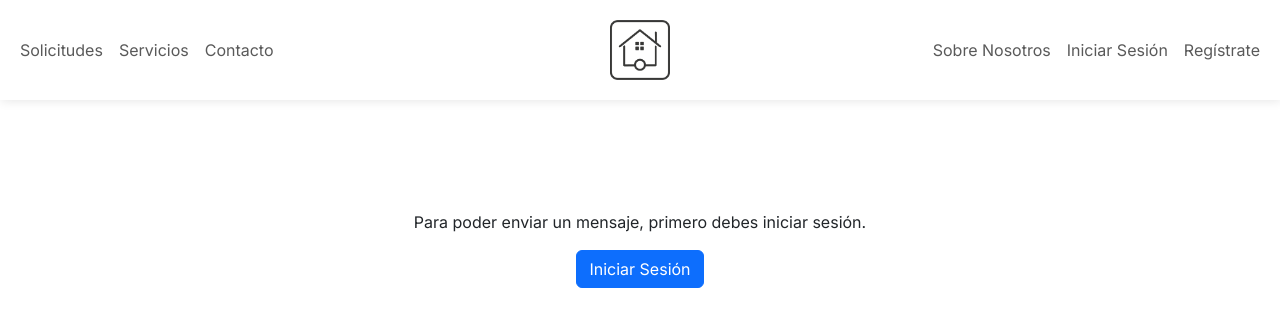
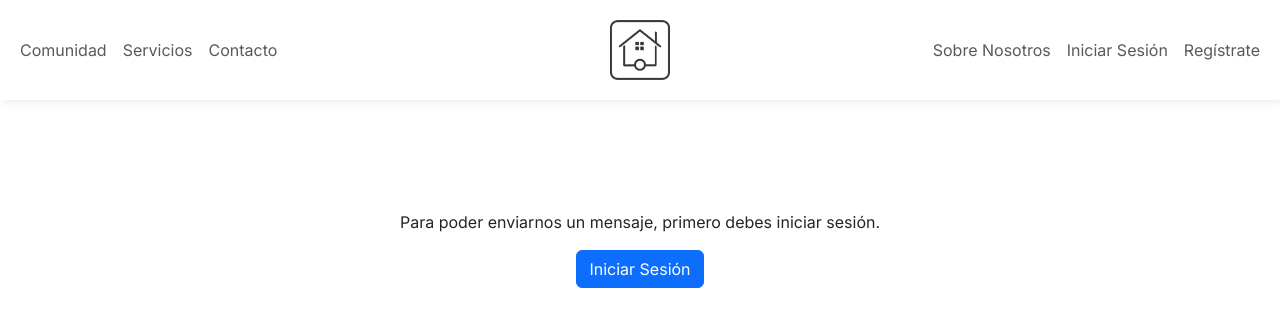
Before and after one commit to Burru10/Vecinapp, a Django app: page /contacto/ in a window 1280 px wide. Shown: the top 321 px of the page. Run offline with Django 5.2, Linux system fonts and the light colour scheme.

Commit message:
mejoras en autenticación y contacto

```diff
--- a/Vecinapp/Autenticacion/views.py
+++ b/Vecinapp/Autenticacion/views.py
@@ -2,9 +2,6 @@ from django.shortcuts import render, redirect
 from django.contrib.auth import login, logout
 from django.contrib import messages
 from .forms import RegistroForm, FormularioLogin
-
-
-from django.contrib.auth.forms import AuthenticationForm
 
 from django.contrib.auth.views import PasswordResetView, PasswordResetDoneView, PasswordResetConfirmView, PasswordResetCompleteView
 from django.urls import reverse_lazy
--- a/Vecinapp/Contacto/templates/contacto/contacto.html
+++ b/Vecinapp/Contacto/templates/contacto/contacto.html
@@ -10,6 +10,14 @@
 
             <p>Información enviada correctamente. Gracias!</p>
 
+        {% endif %}
+
+        {% if messages %}
+            <div class="alert alert-danger" style="width: 50%; margin: 0 auto;">
+                {% for message in messages %}
+                    <p>{{ message }}</p>
+                {% endfor %}
+            </div>
         {% endif %}
 
         <form action="" method="POST">
@@ -25,7 +33,7 @@
     {% else %}
 
     <div class="contenedorFormulario vh-100" style="padding-top: 200px;">
-        <p>Para poder enviar un mensaje, primero debes iniciar sesión.</p>
+        <p>Para poder enviarnos un mensaje, primero debes iniciar sesión.</p>
         <a href="{% url 'login' %}" class="btn btn-primary">Iniciar Sesión</a>
     </div>
 
--- a/Vecinapp/Contacto/views.py
+++ b/Vecinapp/Contacto/views.py
@@ -1,7 +1,7 @@
 from django.shortcuts import render, redirect
 from .forms import FormularioContacto
 from django.core.mail import EmailMessage
-from django.contrib.auth.decorators import login_required
+from django.contrib import messages
 
 # Create your views here.
 
@@ -12,12 +12,16 @@ def contacto(request):
         formulario_contacto=FormularioContacto(data=request.POST)
         if formulario_contacto.is_valid():
             nombre = request.POST.get("nombre")
-            email = request.user.email
+            email = request.POST.get("email")
             mensaje = request.POST.get("mensaje")
 
-            email = EmailMessage("Mensaje desde la app de vecinapp",
+            if email != request.user.email:
+                messages.error(request, "El email no coincide con el del usuario")
+                return render(request, "Contacto/contacto.html", {'formulario_contacto':formulario_contacto})
+
+            email = EmailMessage("Nuevo mensaje de contacto - Vecinapp",
             "El usuario con nombre {} con la dirección de correo {} escribe lo siguiente:\n\n{}".format(nombre, email, mensaje),
-            request.user.email, ["vecinappoficial@gmail.com"], reply_to=[email])
+            "", ["vecinappoficial@gmail.com"], reply_to=[email])
 
             try:
                 email.send()
--- a/Vecinapp/Web/templates/Vecinapp/base.html
+++ b/Vecinapp/Web/templates/Vecinapp/base.html
@@ -27,7 +27,7 @@
             <div class="navbar-collapse collapse" id="collapseNavbar">
                 <ul class="navbar-nav">
                     <li class="nav-item">
-                        <a class="nav-link {% if request.path == '/solicitudes' %}active{% endif %}" href="{% url 'solicitudes' %}">Solicitudes</a>
+                        <a class="nav-link {% if request.path == '/solicitudes' %}active{% endif %}" href="{% url 'comunidad' %}">Comunidad</a>
                     </li>
                     <li class="nav-item">
                         <a class="nav-link {% if request.path == '/servicios' %}active{% endif %}" href="{% url 'servicios' %}">Servicios</a>
--- a/Vecinapp/Web/urls.py
+++ b/Vecinapp/Web/urls.py
@@ -4,6 +4,6 @@ from Web import views
 urlpatterns = [
     path('', views.index, name="index"),
     path('servicios', views.servicios, name="servicios"),
-    path('solicitudes', views.solicitudes, name="solicitudes"),
+    path('comunidad', views.comunidad, name="comunidad"),
     path('sobre_nosotros', views.sobre_nosotros, name="sobre_nosotros"),
 ]
--- a/Vecinapp/Web/views.py
+++ b/Vecinapp/Web/views.py
@@ -8,8 +8,8 @@ def index(request):
 def servicios(request):
     return render(request, "Vecinapp/servicios.html")
 
-def solicitudes(request):
-    return render(request, "Vecinapp/solicitudes.html")
+def comunidad(request):
+    return render(request, "Vecinapp/comunidad.html")
 
 def sobre_nosotros(request):
     return render(request, "Vecinapp/sobre-nosotros.html")
```
Also changed, not shown: Vecinapp/Web/templates/Vecinapp/index.html (+0 -23 lines), Vecinapp/Web/templates/Vecinapp/comunidad.html (renamed from Vecinapp/Web/templates/Vecinapp/solicitudes.html), Vecinapp/db.sqlite3.
